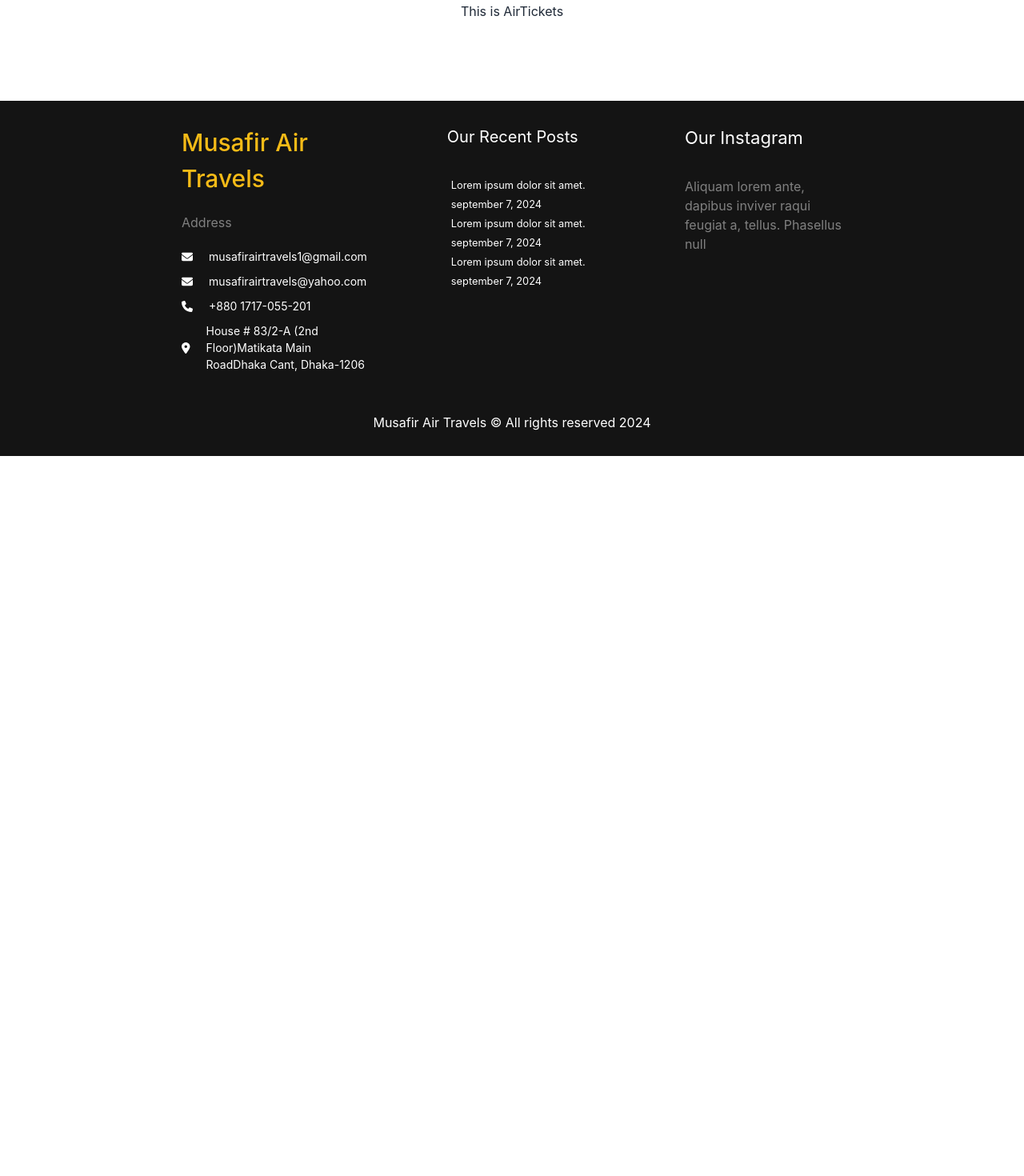
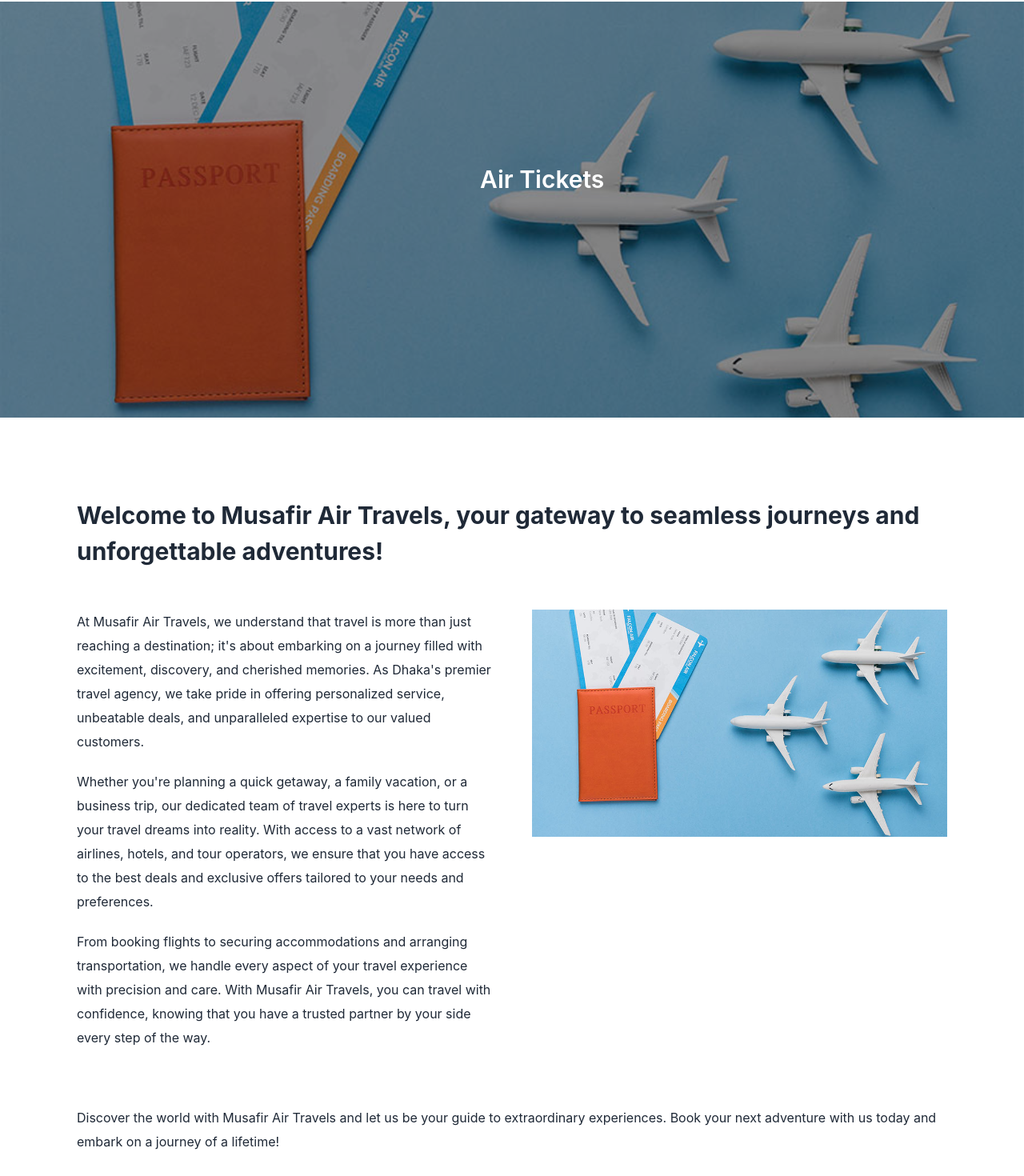
Before and after one commit to sazzadhossain1/musafir, a React (Create React App) app: page /airTickets in a window 1280 px wide. Shown: the part 106-1576 px from the top of the page at 80% size. Before the commit the page ends 800 px from the top, so only its background shows below. Built offline with nearby package versions, Linux system fonts and the light colour scheme.

Commit message:
add some text and photo with css in home, air ticket and hotel's component

```diff
--- a/src/component/AirTickets/AirTickets.css
+++ b/src/component/AirTickets/AirTickets.css
@@ -0,0 +1,133 @@
+.airTicket_parent_div {
+  background: url("../../accets/airTicketsPhoto/airBannreHoto/airBannrePhoto.jpg");
+  background-color: rgba(0, 0, 0, 0.404);
+  background-repeat: no-repeat;
+  background-position: center;
+  background-size: cover;
+  background-blend-mode: darken;
+  height: 65vh;
+  width: 100%;
+  background-attachment: fixed;
+}
+
+.airTicket_parent_div h1 {
+  color: white;
+  position: absolute;
+  margin-left: 810px;
+  margin-top: 200px;
+  font-size: 30px;
+  font-weight: 600;
+}
+
+.welcome_to_airTicket {
+  width: 85%;
+  margin: auto;
+  margin-top: 100px;
+  margin-bottom: 50px;
+  font-size: 30px;
+  font-weight: bold;
+  text-align: left;
+}
+
+.airTicket_text_img_grid_div {
+  display: grid;
+  grid-template-columns: repeat(2, 1fr);
+  width: 85%;
+  gap: 50px;
+  margin: auto;
+}
+
+.airTicket_text_div {
+  text-align: left;
+}
+
+.airTicket_text_p {
+  margin-bottom: 20px;
+  line-height: 30px;
+}
+
+.Discover_text-div {
+  text-align: left;
+  width: 85%;
+  margin: auto;
+  margin-top: 50px;
+}
+@media screen and (max-width: 1650px) {
+  .airTicket_parent_div h1 {
+    margin-left: 750px;
+  }
+}
+@media screen and (max-width: 1550px) {
+  .airTicket_parent_div h1 {
+    margin-left: 700px;
+  }
+}
+@media screen and (max-width: 1450px) {
+  .airTicket_parent_div h1 {
+    margin-left: 600px;
+  }
+}
+@media screen and (max-width: 1250px) {
+  .airTicket_parent_div h1 {
+    margin-left: 530px;
+  }
+}
+
+@media screen and (max-width: 1100px) {
+  .airTicket_parent_div h1 {
+    margin-left: 450px;
+  }
+}
+@media screen and (max-width: 950px) {
+  .airTicket_parent_div h1 {
+    margin-left: 420px;
+  }
+}
+@media screen and (max-width: 900px) {
+  .airTicket_parent_div h1 {
+    margin-left: 380px;
+  }
+}
+@media screen and (max-width: 800px) {
+  .airTicket_parent_div h1 {
+    margin-left: 330px;
+  }
+}
+@media screen and (max-width: 700px) {
+  .airTicket_parent_div h1 {
+    margin-left: 250px;
+  }
+}
+@media screen and (max-width: 550px) {
+  .airTicket_parent_div h1 {
+    margin-left: 200px;
+  }
+}
+@media screen and (max-width: 450px) {
+  .airTicket_parent_div h1 {
+    margin-left: 150px;
+  }
+}
+@media screen and (max-width: 400px) {
+  .airTicket_parent_div h1 {
+    margin-left: 110px;
+  }
+}
+@media screen and (max-width: 350px) {
+  .airTicket_parent_div h1 {
+    margin-left: 100px;
+    font-size: 20px;
+  }
+}
+@media screen and (max-width: 300px) {
+  .airTicket_parent_div h1 {
+    margin-left: 60px;
+    font-size: 20px;
+  }
+}
+@media screen and (max-width: 250px) {
+  .airTicket_parent_div h1 {
+    margin-left: 50px;
+    font-size: 17px;
+  }
+}
--- a/src/component/AirTickets/AirTickets.js
+++ b/src/component/AirTickets/AirTickets.js
@@ -1,10 +1,57 @@
 import React from "react";
 import "./AirTickets.css";
+import airBannerPhoto from "../../accets/airTicketsPhoto/airBannreHoto/airBannrePhoto.jpg";
 
 const AirTickets = () => {
   return (
     <div>
-      <h1>This is AirTickets</h1>
+      <div className="airTicket_parent_div">
+        <h1>Air Tickets</h1>
+      </div>
+
+      <div>
+        <p className="welcome_to_airTicket">
+          Welcome to Musafir Air Travels, your gateway to seamless journeys and
+          unforgettable adventures!
+        </p>
+        <div className="airTicket_text_img_grid_div">
+          <div className="airTicket_text_div">
+            <p className="airTicket_text_p">
+              At Musafir Air Travels, we understand that travel is more than
+              just reaching a destination; it's about embarking on a journey
+              filled with excitement, discovery, and cherished memories. As
+              Dhaka's premier travel agency, we take pride in offering
+              personalized service, unbeatable deals, and unparalleled expertise
+              to our valued customers.
+            </p>
+            <p className="airTicket_text_p">
+              Whether you're planning a quick getaway, a family vacation, or a
+              business trip, our dedicated team of travel experts is here to
+              turn your travel dreams into reality. With access to a vast
+              network of airlines, hotels, and tour operators, we ensure that
+              you have access to the best deals and exclusive offers tailored to
+              your needs and preferences.
+            </p>
+            <p className="airTicket_text_p">
+              From booking flights to securing accommodations and arranging
+              transportation, we handle every aspect of your travel experience
+              with precision and care. With Musafir Air Travels, you can travel
+              with confidence, knowing that you have a trusted partner by your
+              side every step of the way.
+            </p>
+          </div>
+          <div>
+            <img className="hotelsBannerPhoto" src={airBannerPhoto} alt="" />
+          </div>
+        </div>
+        <div className="Discover_text-div">
+          <p className="hotels_text_lst_p">
+            Discover the world with Musafir Air Travels and let us be your guide
+            to extraordinary experiences. Book your next adventure with us today
+            and embark on a journey of a lifetime!
+          </p>
+        </div>
+      </div>
     </div>
   );
 };
--- a/src/component/Footer/Footer.css
+++ b/src/component/Footer/Footer.css
@@ -7,12 +7,16 @@
 .footer_parent_grid_div {
   display: grid;
   grid-template-columns: repeat(3, 1fr);
+  /* align-items: center; */
   text-align: left;
   width: 70%;
   margin: auto;
   gap: 100px;
   margin-bottom: 50px;
 }
+/* .musafirAirTravelLogo {
+  width: 50%;
+} */
 .footer_lorem {
   margin-top: 20px;
   margin-bottom: 20px;
--- a/src/component/Footer/Footer.js
+++ b/src/component/Footer/Footer.js
@@ -6,6 +6,7 @@
   faLocationDot,
   faPhone,
 } from "@fortawesome/free-solid-svg-icons";
+import musafirAirTravelLogo from "../../accets/MusafirAirTravelsLogo.png";
 
 const Footer = () => {
   return (
@@ -13,6 +14,11 @@
       <div className="footer_parent_grid_div">
         <div>
           <h2 className="musafir_title">Musafir Air Travels</h2>
+          {/* <img
+            className="musafirAirTravelLogo"
+            src={musafirAirTravelLogo}
+            alt=""
+          /> */}
           <p className="footer_lorem">Address</p>
           <div className="footer_icon_flex_div">
             <FontAwesomeIcon icon={faEnvelope} />
@@ -67,7 +73,7 @@
           <button className="footer_subscribe_btn">Subscribe</button>
         </div> */}
         <div>
-          <h3 className="ourInstagram">Our Instagram</h3>
+          <h3 className="ourInstagram">Social Handles</h3>
           <p className="Aliquam_lorem">
             Aliquam lorem ante, dapibus inviver raqui feugiat a, tellus.
             Phasellus null
--- a/src/component/Home/Home.js
+++ b/src/component/Home/Home.js
@@ -17,11 +17,9 @@
           <TouristPlaces></TouristPlaces>
           <GoodToKnow></GoodToKnow>
           <Municipalities></Municipalities>
-          <LeaveAreply></LeaveAreply>
+          {/* <LeaveAreply></LeaveAreply> */}
         </div>
-        <div>
-          <RightSideContent></RightSideContent>
-        </div>
+        <div>{/* <RightSideContent></RightSideContent> */}</div>
       </div>
     </div>
   );
--- a/src/component/Hotels/Hotels.css
+++ b/src/component/Hotels/Hotels.css
@@ -13,10 +13,44 @@
 .hotels_parent_div h1 {
   color: white;
   position: absolute;
-  margin-left: 800px;
-  margin-top: 180px;
+  margin-left: 850px;
+  margin-top: 200px;
   font-size: 30px;
   font-weight: 600;
+}
+.welcome_to_musafir {
+  width: 76%;
+  margin: auto;
+  margin-top: 100px;
+  margin-bottom: 50px;
+  font-size: 30px;
+  font-weight: bold;
+  text-align: left;
+}
+.hotels_text_img_grid_div {
+  display: grid;
+  grid-template-columns: repeat(2, 1fr);
+  width: 75%;
+  gap: 50px;
+  margin: auto;
+}
+.hotels_text_div {
+  text-align: left;
+}
+
+.hotels_text_p {
+  margin-bottom: 30px;
+  line-height: 30px;
+}
+.at_musafir_text-div {
+  text-align: left;
+  width: 75%;
+  margin: auto;
+  margin-top: 50px;
+}
+.hotels_text_lst_p {
+  line-height: 30px;
+  margin-top: 0;
 }
 .hotels_cart_img {
   height: 250px;
--- a/src/component/Navigation/Navigation.js
+++ b/src/component/Navigation/Navigation.js
@@ -35,13 +35,13 @@
               <FontAwesomeIcon className="nav_phone_icon" icon={faPhoneFlip} />
               <small className="hover">+880 1717-055-201</small>
             </div>
-            <div className="icon_div">
+            {/* <div className="icon_div">
               <FontAwesomeIcon
                 className="nav_location_icon"
                 icon={faLocationDot}
               />
               <small className="hover">Location-Address</small>
-            </div>
+            </div> */}
           </div>
 
           <div className="navigation_login_signUp_div">
--- a/src/component/TouristPlaces/TouristPlaces.css
+++ b/src/component/TouristPlaces/TouristPlaces.css
@@ -23,6 +23,7 @@
   text-align: left;
   color: #808080;
   font-size: 14px;
+  margin-bottom: 20px;
 }
 
 @media screen and (max-width: 950px) {
--- a/src/component/TouristPlaces/TouristPlaces.js
+++ b/src/component/TouristPlaces/TouristPlaces.js
@@ -6,16 +6,36 @@
 const TouristPlaces = () => {
   return (
     <div className="touristPlaces_parent_div">
-      <h1 className="country_text">Italy</h1>
+      <h1 className="country_text">
+        Welcome to Musafir Air Travels – Your Premier Travel Companion in Dhaka,
+        Bangladesh!
+      </h1>
       <p className="tourist_text_p">
-        Aliquam lorem ante, dapibus in, viverra quis, feugiat a, tellus.
-        Phasellus viverra nulla ut metus varius laore etiam. Quisque rutrum.
-        Aenean imperdiet. Etiam ultricies nisi vel augue. Curabitur ullamcorper
-        ultricies nisi. Nam eget dui. Etiam rhon cus. Maecenas tempus, tellus
-        eget condimentum rhoncus, sem quam semper libero, sit amet adipiscing
-        sem neque sed ipsum. Nam quam nunc, blandit vel, luctus pulvinar,
-        hendrerit id, lorem. Maecenas nec odio et ante tincidunt tem pus. Donec
-        vitae sapien ut libero venenatis faucibus lore.
+        Embark on a journey of discovery, adventure, and spiritual fulfillment
+        with Musafir Air Travels. As your trusted travel agency, we're dedicated
+        to providing unparalleled service and unforgettable experiences to
+        travelers from Bangladesh and beyond.
+      </p>
+      <p className="tourist_text_p">
+        Discover the world with ease through our comprehensive range of travel
+        services. From booking flights to securing accommodations, arranging
+        transportation, and crafting bespoke tour packages, we handle every
+        aspect of your journey with precision and care.
+      </p>
+      <p className="tourist_text_p">
+        Explore the beauty and culture of Bangladesh with our local tour
+        packages, offering immersive experiences and insider insights into this
+        vibrant nation. Whether you're wandering through bustling markets,
+        exploring ancient landmarks, or savoring the flavors of local cuisine,
+        our expertly curated itineraries promise to showcase the best of
+        Bangladesh.
+      </p>
+      <p className="tourist_text_p">
+        Venture beyond borders with our international tour packages, designed to
+        take you on unforgettable adventures around the globe. From the iconic
+        landmarks of Europe to the exotic landscapes of Southeast Asia, our
+        diverse selection of destinations ensures that every traveler finds
+        their perfect getaway.
       </p>
 
       <div className="touristPlacesPhoto_grid_div">
@@ -31,20 +51,28 @@
         />
       </div>
       <p className="tourist_text_p">
-        Aliquam lorem ante, dapibus in, viverra quis, feugiat a, tellus.
-        Phasellus viverra nulla ut metus varius laore etiam. Quisque rutrum.
-        Aenean imperdiet. Etiam ultricies nisi vel augue. Curabitur ullamcorper
-        ultricies nisi. Nam eget dui. Etiam rhon cus. Maecenas tempus, tellus
-        eget condimentum rhoncus, sem quam semper libero, sit amet adipiscing
-        sem neque sed ipsum. Nam quam nunc, blandit vel, luctus pulvinar,
-        hendrerit id, lorem. Maecenas nec odio et ante tincidunt tem pus. Donec
-        vitae sapien ut libero venenatis faucibus. Null am quis ante. Etiam sit
-        amet orci eget eros faucibus tincidu. Duis leo. Sed fringilla mauris sit
-        amet nib. Lore ipsum dolor sit amet, consectetur adipiscing elit, sed do
-        eiusmod te mpor incididunt ut labore et dolorem magna aliqua. Ut enim ad
-        minim veniam, quis nostrud exercitation ullamco labo ris nisi ut aliqui
-        ex ea commodo consequat. Duis aute irure dolor in reprehe nderit in
-        voluptate velit esse cillum.
+        Experience the convenience and comfort of our car rental services,
+        whether you're navigating the streets of Dhaka or embarking on a road
+        trip abroad. With our extensive fleet of vehicles and hassle-free
+        booking process, getting around has never been easier.
+      </p>
+      <p className="tourist_text_p">
+        For those embarking on the sacred journey of Hajj or Umrah, Musafir Air
+        Travels offers affordable packages that provide peace of mind and
+        spiritual fulfillment. Trust us to handle all the details, allowing you
+        to focus on the spiritual significance of your pilgrimage.
+      </p>
+      <p className="tourist_text_p">
+        At Musafir Air Travels, our commitment to excellence extends beyond mere
+        travel arrangements – it's about creating unforgettable memories and
+        fostering lifelong connections. With our dedicated team of travel
+        experts and unwavering dedication to customer satisfaction, we're here
+        to turn your travel dreams into reality.
+      </p>
+      <p className="tourist_text_p">
+        Start your journey with Musafir Air Travels today and experience the
+        world like never before. Your adventure awaits – let's make it
+        extraordinary together.
       </p>
     </div>
   );
```
Also changed, not shown: src/component/Hotels/Hotels.js (+44 -3 lines), src/accets/MusafirAirTravelsLogo.png (renamed from src/accets/Musafir Air Travels.png), src/accets/airTicketsPhoto/airBannreHoto/airBannrePhoto.jpg (added).
